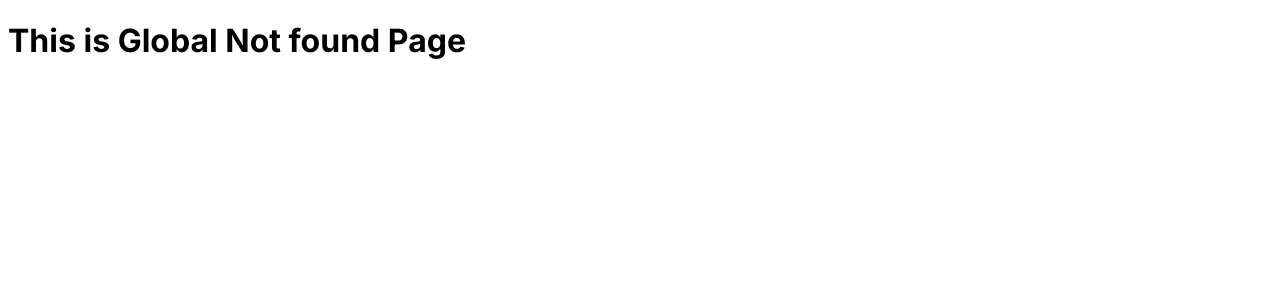
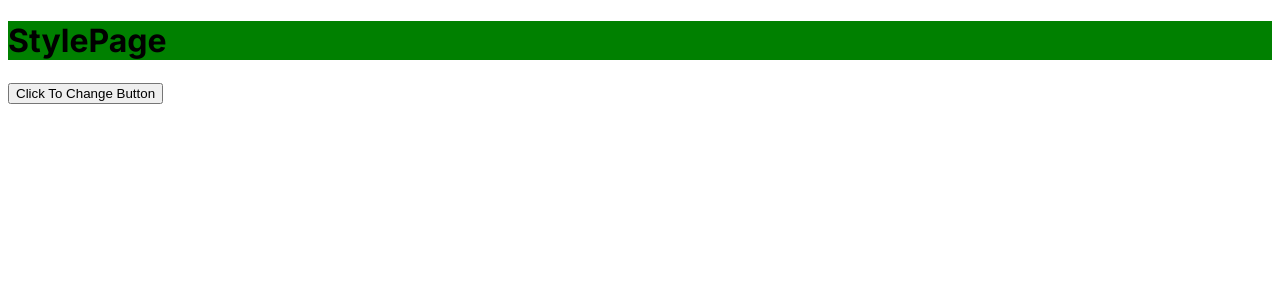
Before and after one commit to ALIIMAM123/next-js-01, a Next.js app: page /stylePage in a window 1280 px wide. Before the commit this address had no page. Shown: the top 300 px of the page. Built offline with nearby package versions, Linux system fonts and the light colour scheme.

Commit message:
css-styling

```diff
--- /dev/null
+++ b/src/app/stylePage/page.js
@@ -0,0 +1,22 @@
+'use client'
+
+import React, { useState } from 'react'
+import './style.css'
+
+const StylePage = () => {
+    const [changeBg, setChangeBg] = useState({ backgroundColor: "green" })
+
+    const handleChangeBackground = () => {
+        setChangeBg({ backgroundColor: "orange" })
+    }
+    return (
+        <div>
+            <h1 className='heading-style' style={changeBg}>StylePage</h1>
+            <button onClick={handleChangeBackground}> Click To Change Button</button>
+        </div>
+
+
+    )
+}
+
+export default StylePage
--- /dev/null
+++ b/src/app/stylePage/style.css
@@ -0,0 +1,3 @@
+.heading-style {
+	background-color: red;
+}
```
